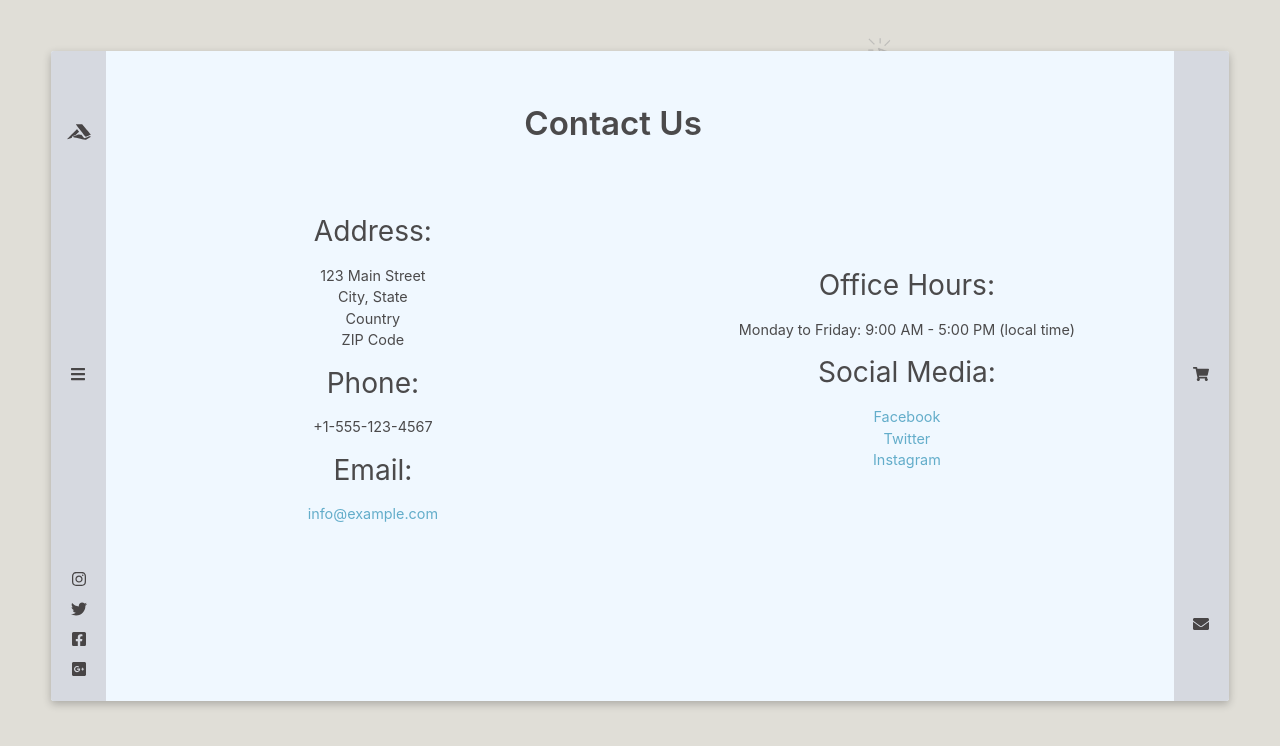
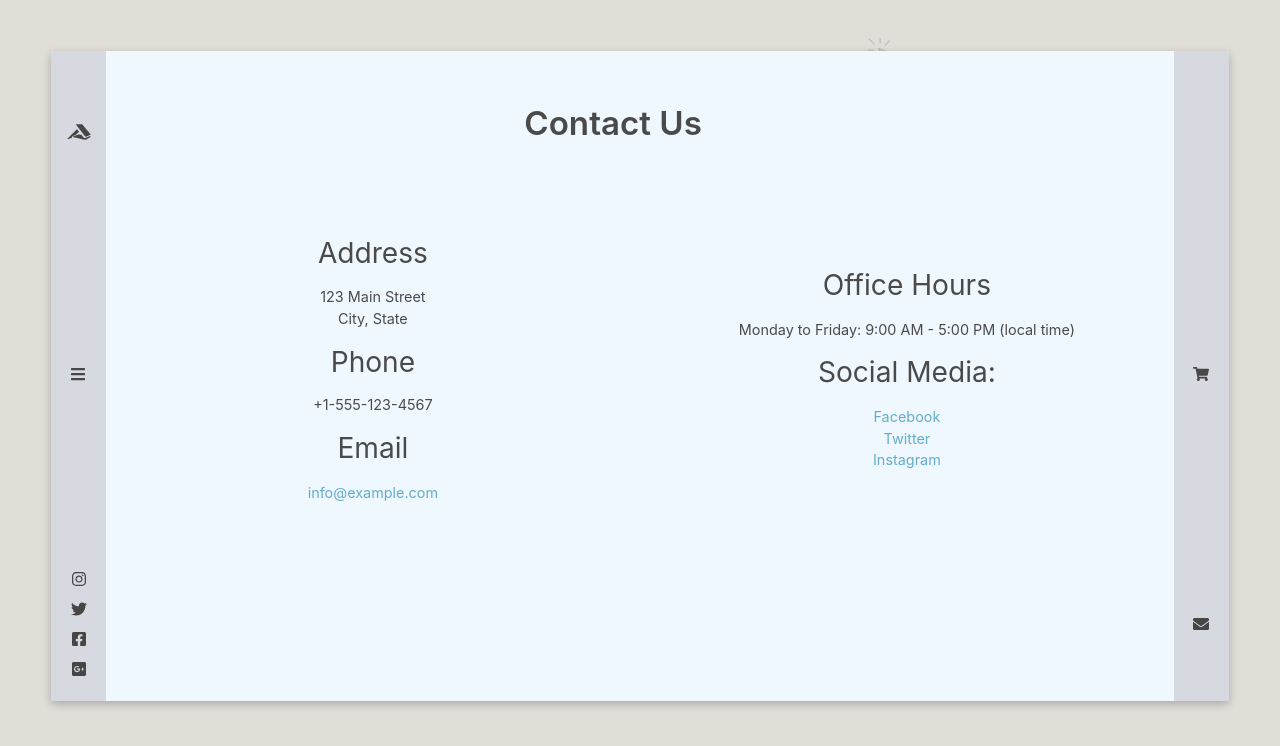
Before and after one commit to MiguelMateo1/Store-app, a React (Vite) app: page /contact in a window 1280 px wide. Shown: the top 746 px of the page. Built offline with nearby package versions, Linux system fonts and the light colour scheme.

Commit message:
img ref bug fix + update text on contact page

```diff
--- a/src/components/Contact.jsx
+++ b/src/components/Contact.jsx
@@ -7,22 +7,20 @@ function Contact() {
       <div className='contact-1'>
         <h2>Contact Us</h2>
 
-            <h3>Address:</h3>
+            <h3>Address</h3>
             <p>
                 123 Main Street<br />
                 City, State<br />
-                Country<br />
-                ZIP Code
             </p>
 
-            <h3>Phone:</h3>
+            <h3>Phone</h3>
             <p>+1-555-123-4567</p>
 
-            <h3>Email:</h3>
+            <h3>Email</h3>
             <p className="contact-link"><a href="mailto:info@example.com">info@example.com</a></p>
       </div>
       <div className='contact-2'>
-            <h3>Office Hours:</h3>
+            <h3>Office Hours</h3>
             <p>Monday to Friday: 9:00 AM - 5:00 PM (local time)</p>
 
             <h3>Social Media:</h3>
--- a/src/components/ProductInfo.jsx
+++ b/src/components/ProductInfo.jsx
@@ -40,7 +40,9 @@ function ProductInfo () {
 
           return () => {
             // Remove the event listener on component unmount
-            imgRef.current.onload = null;
+            if (imgRef.current) {
+                imgRef.current.onload = null;
+            }
           };
     },[selectProduct]);
 
```
